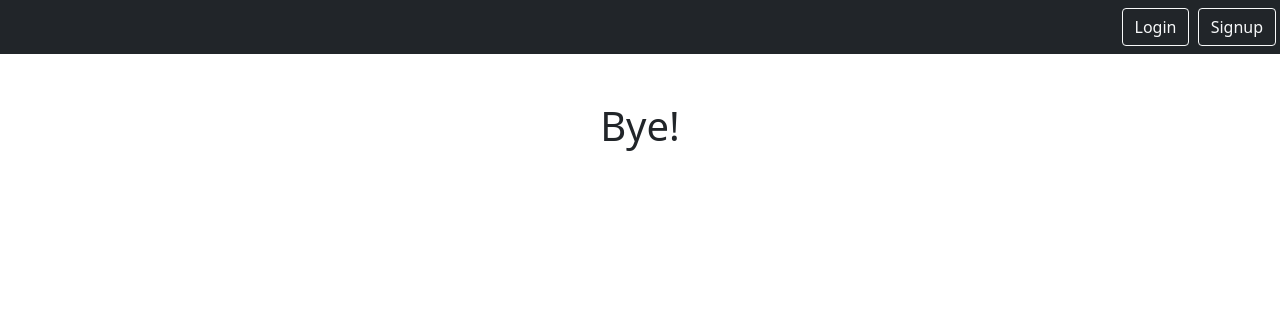
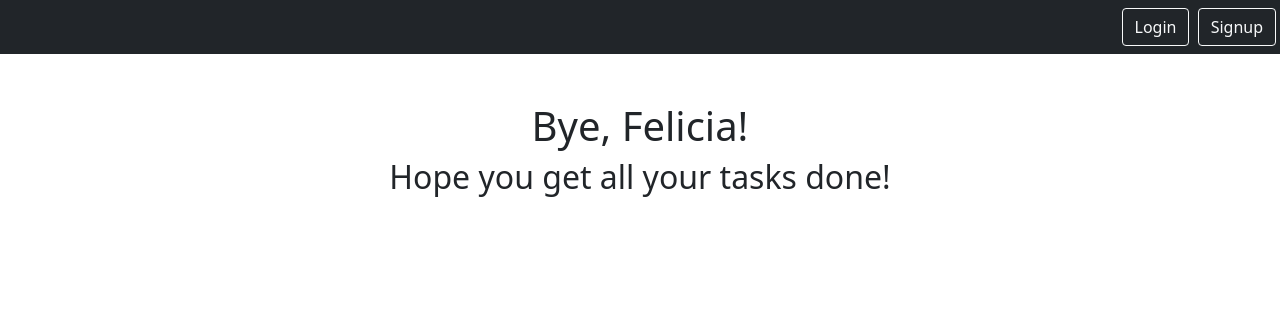
Before and after one commit to thejaredchapman/djangodread, a Django app: page /logout/ in a window 1280 px wide. Shown: the top 314 px of the page. Run offline with Django 4.2, Linux system fonts and the light colour scheme.

```diff
--- a/home/templates/home/logout.html
+++ b/home/templates/home/logout.html
@@ -2,6 +2,7 @@
 
 {% block content %}
 
-<h1> Bye! </h1>
+<h1> Bye, Felicia! </h1>
+<h2> Hope you get all your tasks done!</h2>
 
 {% endblock %}
--- a/smartnotes/settings.py
+++ b/smartnotes/settings.py
@@ -41,7 +41,7 @@ INSTALLED_APPS = [
     #apps
     'home',
     'notes',
-    'tasks'
+    'tasks',
 ]
 
 MIDDLEWARE = [
@@ -144,6 +144,6 @@ CSRF_COOKIE_SECURE = True
 SESSION_COOKIE_SECURE = True
 
 CSRF_TRUSTED_ORIGINS = [
-    'https://web-production-4cd2.up.railway.app/'
+    'https://web-production-4cd2.up.railway.app'
 
 ]
```
Also changed, not shown: notes/templates/notes/notes_list.html (line endings or trailing spaces).
